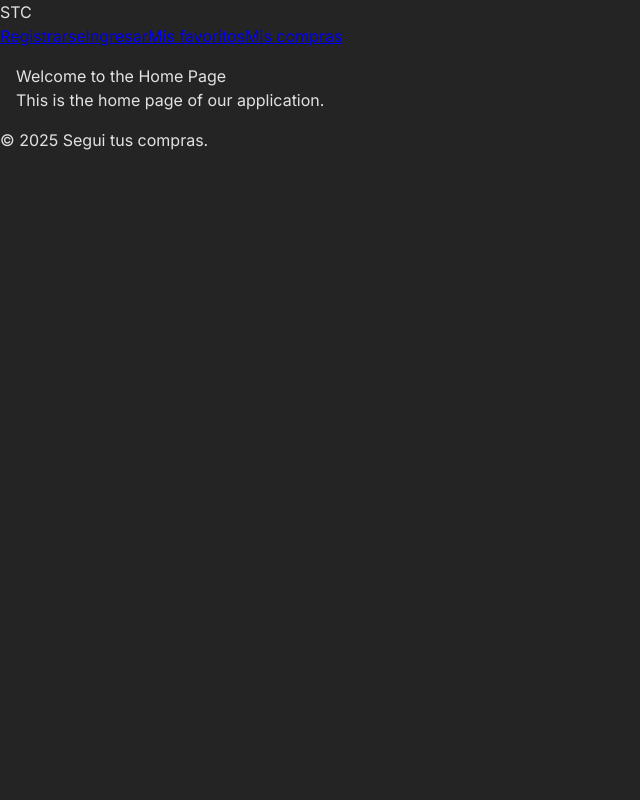
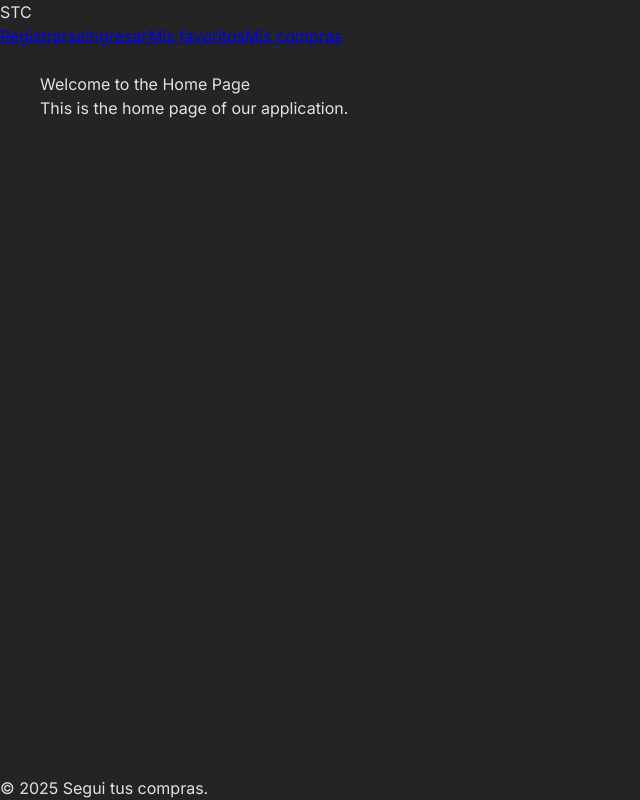
Before and after one commit to matulai/PDES-2025C1-STC, a React (Vite) app in the folder Front/: page / in a window 1280 px wide. Shown: the whole page, without its empty margins (0-640 px from the left). Built offline with nearby package versions, Linux system fonts and the light colour scheme.

Commit message:
Add: mainlayout component and style

```diff
--- a/Front/src/layout/MainLayout.tsx
+++ b/Front/src/layout/MainLayout.tsx
@@ -1,10 +1,11 @@
 import { Header, Footer } from "@/components";
 import { Outlet } from "react-router-dom";
+import "@/styles/MainLayout.css";
 
 const MainLayout = () => (
   <>
     <Header />
-    <main style={{ padding: "1rem" }}>
+    <main className="layout-content">
       <Outlet />
     </main>
     <Footer />
--- /dev/null
+++ b/Front/src/styles/MainLayout.css
@@ -0,0 +1,7 @@
+.layout-content {
+  display: flex;
+  flex-direction: column;
+  justify-content: start;
+  flex: 1;
+  padding: 24px 40px;
+}
```
